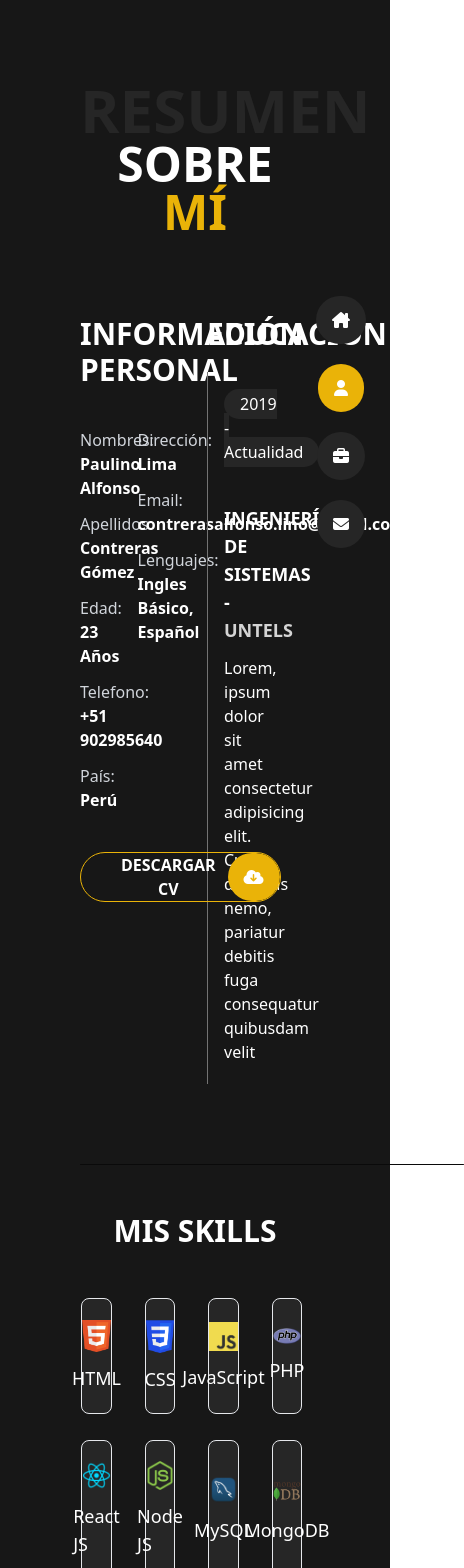
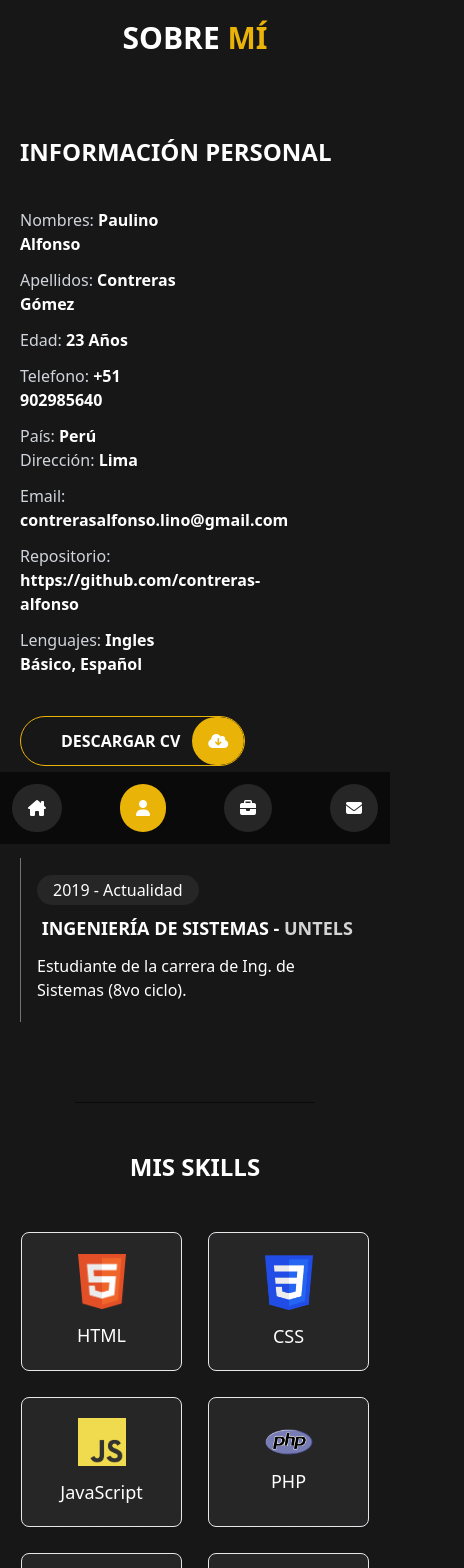
Before and after one commit to contreras-alfonso/portfolio, a React (Vite) app: page /profile in a window 390 px wide. Shown: the top 1568 px of the page, 464 px wide, since content can reach past the window. Built offline with nearby package versions, Linux system fonts and the light colour scheme; some icons are missing.

Commit message:
second - commit

```diff
--- a/index.html
+++ b/index.html
@@ -26,7 +26,7 @@
   >
     <title>Vite + React</title>
   </head>
-  <body class="">
+  <body class="bg-neutral-900">
     <div id="root"></div>
     <script type="module" src="/src/main.jsx"></script>
   </body>
--- a/src/components/ContenedorImgPortfolio.jsx
+++ b/src/components/ContenedorImgPortfolio.jsx
@@ -11,7 +11,7 @@ const ContenedorImgPortfolio = ({informacion,handleModalPortfolio}) => {
         <div className='group'>
             <div className='relative overflow-hidden'>
                 <img src={imagenPrincipal} alt="" className='rounded-2xl'/>
-                <button onClick={()=>{handleModalPortfolio(informacion)}} className="absolute h-full w-full bg-yellow-500/90 flex items-center justify-center -bottom-10 group-hover:bottom-0 opacity-0 group-hover:opacity-100 transition-all duration-700 text-white font-black text-3xl uppercase rounded-2xl">{nombre}</button>
+                <button onClick={()=>{handleModalPortfolio(informacion)}} className="absolute h-full w-full bg-yellow-500/90 flex items-center justify-center -bottom-10 group-hover:bottom-0 opacity-0 group-hover:opacity-100 transition-all duration-700 text-white font-black text-xl md:text-3xl uppercase rounded-2xl">{nombre}</button>
             </div>
         </div>
 
--- a/src/components/ModalPortfolio.jsx
+++ b/src/components/ModalPortfolio.jsx
@@ -25,7 +25,7 @@ export default function ModalPortfolio({modalPortfolio,setModalPortfolio,dataMod
           </Transition.Child>
 
           <div className="fixed inset-0 overflow-y-auto">
-            <div className="flex min-h-full items-center justify-center p-4 text-center">
+            <div className="flex min-h-full items-center justify-center p-3 md:p-4 text-center">
               <Transition.Child
                 as={Fragment}
                 enter="ease-out duration-300"
@@ -35,7 +35,7 @@ export default function ModalPortfolio({modalPortfolio,setModalPortfolio,dataMod
                 leaveFrom="opacity-100 scale-100"
                 leaveTo="opacity-0 scale-95"
               >
-                <Dialog.Panel className="w-4/5  h-fit transform overflow-hidden rounded-2xl bg-neutral-800 p-10 text-left align-middle shadow-xl transition-all">
+                <Dialog.Panel className="w-full md:w-11/12 lg:w-4/5  h-fit transform overflow-hidden rounded-2xl bg-neutral-800 p-5 md:p-10 text-left align-middle shadow-xl transition-all">
                   <Dialog.Title
                     as="h3"
                     className="uppercase text-center leading-6 text-yellow-500 font-black text-3xl"
--- a/src/components/Navigate.jsx
+++ b/src/components/Navigate.jsx
@@ -7,7 +7,7 @@ const Navigate = () => {
 
   return (
     <>
-        <nav className="flex flex-col items-center justify-center gap-5 absolute h-screen right-6 bottom-0 ">
+        <nav className="flex max-md:justify-between max-md:bg-neutral-950 md:flex-col items-center justify-center gap-5 fixed md:h-screen md:right-6 bottom-0 max-md:w-full max-md:p-3 z-50">
 
             <Link to={'/'} className="">
             <span className={`${pathname === '/' ? 'bg-yellow-500' : 'bg-neutral-800'} fa-solid fa-house-chimney  hover:bg-yellow-500 transition-all duration-300 rounded-full p-4 relative hover:z-20 text-white`}></span>
--- a/src/components/Skill.jsx
+++ b/src/components/Skill.jsx
@@ -3,10 +3,10 @@ import React from 'react'
 const Skill = ({nombre,imagen}) => {
   return (
     <>
-        <div className='w-10/12 border border-dashed rounded-lg transition-all duration-500 border-neutral-900 hover:border-white'>
+        <div className='border border-dashed rounded-lg transition-all duration-500 border-neutral-900 hover:border-white'>
             <div className='bg-neutral-800 rounded-lg border hover:translate-x-2 hover:-translate-y-2 transition-all duration-300 w-full h-full flex flex-col items-center justify-center gap-3 py-5 cursor-pointer'>
                 <img src={imagen} alt="logo javascript" className='w-12'/>
-                <p className='text-lg text-white'>{nombre}</p>
+                <p className='text-lg text-white text-center'>{nombre}</p>
             </div>
         </div>
     </>
--- a/src/index.css
+++ b/src/index.css
@@ -18,3 +18,49 @@
 ::-webkit-scrollbar-track {
   background-color: #262626;
 }
+
+
+@keyframes slide-in-bottom {
+  0% {
+    transform: translateY(40%);
+    opacity: 0;
+  }
+  100% {
+    transform: translateY(0);
+    opacity: 1;
+  }
+}
+
+@keyframes slide-in-top {
+  0% {
+    transform: translateY(-40%);
+    opacity: 0;
+  }
+  100% {
+    transform: translateY(0%);
+    opacity: 1;
+  }
+}
+
+@keyframes slide-in-right {
+  0% {
+    transform: translateX(-20%);
+    opacity: 0;
+  }
+  100% {
+    transform: translateY(0%);
+    opacity: 1;
+  }
+}
+
+.slide-in-bottom {
+  animation: slide-in-bottom 1s ease-out forwards;
+}
+
+.slide-in-top {
+  animation: slide-in-top 1s ease-out forwards;
+}
+
+.slide-in-right {
+  animation: slide-in-right 1s ease-out forwards;
+}
--- a/src/pages/Contact.jsx
+++ b/src/pages/Contact.jsx
@@ -11,16 +11,16 @@ const Contact = () => {
 
   return (
     <>
-      <section className="p-20 h-screen">
-        <p className="font-black text-6xl text-neutral-800 uppercase">Contacto</p>
-        <h1 className='font-black text-5xl text-white uppercase text-center'>Ponte en <span className='text-yellow-500'>Contacto</span></h1>
-        <div className='flex py-20'>
-          <div className='w-2/5 space-y-7'>
-            <p className="font-bold text-3xl text-white">DON'T BE SHY !</p>
-            <p className="text-white text-lg">No dudes en ponerte en contacto conmigo. Siempre estoy abierto a discutir nuevos proyectos, ideas y oportunidades.</p>
+      <section className="p-5 md:p-20 slide-in-top">
+        <p className="font-black text-4xl md:text-6xl text-neutral-800 uppercase max-sm:hidden">Contacto</p>
+        <h1 className='font-black text-3xl md:text-5xl text-white uppercase text-center'>Ponte en <span className='text-yellow-500'>Contacto</span></h1>
+        <div className='flex gap-10 flex-col lg:flex-row pt-10 pb-20 md:py-20'>
+          <div className='lg:w-2/5 space-y-7'>
+            <p className="font-bold text-3xl text-white uppercase">Siéntete libre de hablar</p>
+            <p className="text-white text-lg">No dudes ponerte en contacto conmigo. Siempre estoy abierto a discutir nuevos proyectos, ideas y oportunidades.</p>
 
             <div className="space-y-5">
-              <div className="flex items-center gap-3">
+              <div className="flex  items-center gap-3">
                 <i className="fa-solid fa-circle-phone text-4xl text-yellow-500"></i>
                 <div>
                   <p className="uppercase font-bold text-neutral-300 text-lg">Teléfono</p>
@@ -32,7 +32,7 @@ const Contact = () => {
                 <i className="fa-solid fa-envelopes text-3xl text-yellow-500"></i>
                 <div>
                   <p className="uppercase font-bold text-neutral-300 text-lg">Email</p>
-                  <p className=" text-white">contrerasalfonso.lino@gmail.com</p>
+                  <a href="mailto:contrerasalfonso.lino@gmail.com" className="text-white hover:text-yellow-500">contrerasalfonso.lino@gmail.com</a>
                 </div>
               </div>
 
@@ -40,15 +40,15 @@ const Contact = () => {
                 <i className="fa-brands fa-github text-4xl text-yellow-500"></i>
                 <div>
                   <p className="uppercase font-bold text-neutral-300 text-lg">GitHub</p>
-                  <p className=" text-white">https://github.com/contreras-alfonso</p>
+                  <a href="https://github.com/contreras-alfonso" target="_blank" className=" text-white hover:text-yellow-500">https://github.com/contreras-alfonso</a>
                 </div>
               </div>
             </div>
 
           </div>
 
-          <div  className='w-3/5 space-y-7 px-20'>
-            <div className='flex items-center gap-5'>
+          <div  className='lg:w-3/5 space-y-7 lg:px-20'>
+            <div className='flex flex-col lg:flex-row items-center gap-5'>
               <input type="text" placeholder='Tu nombre' className='w-full border border-neutral-800 focus:outline-none focus:border-yellow-500 bg-neutral-800 text-white rounded-full py-3 px-5'/>
               <input type="email" placeholder='Tu email' className='w-full border border-neutral-800 focus:outline-none focus:border-yellow-500 bg-neutral-800 text-white rounded-full py-3 px-5'/>
             </div>
--- a/src/pages/Home.jsx
+++ b/src/pages/Home.jsx
@@ -1,4 +1,5 @@
 import { useState } from "react"
+import { Link } from "react-router-dom";
 
 const Home = () => {
 
@@ -6,26 +7,26 @@ const Home = () => {
 
   return (
     <div className='flex items-center justify-center h-screen'>
-        <div className="w-2/5 top-0 left-0 h-full bg-gradient-to-r from-yellow-500 to-neutral-900 transform origin-bottom-left skew-x-12">
-            <p className="">hola mundo</p>
+        <div className="max-md:hidden md:w-1/5 xl:w-2/5 top-0 left-0 h-full bg-gradient-to-r from-yellow-500 to-neutral-900 transform origin-bottom-left skew-x-12">
+
         </div>
 
-        <div className="space-y-8 w-3/5 px-40">
+        <div className="max-md:w-full md:w-4/5 xl:w-3/5 px-5 md:px-40 space-y-8 max-sm:text-center slide-in-bottom">
             <div>
-                <h1 className='text-yellow-500 font-black text-6xl'>
-                    <i className="fa-solid fa-horizontal-rule text-2xl"></i>{' '}
+                <h1 className='text-yellow-500 font-black text-5xl md:text-6xl'>
+                    <i className="fa-solid fa-horizontal-rule text-base md:text-2xl max-sm:hidden"></i>{' '}
                     Soy Alfonso Contreras.
                 </h1>
-                <h2 className='text-white font-black text-6xl'>Desarrollador Web</h2>
+                <h2 className='text-white font-black text-4xl md:text-6xl'>Desarrollador Web</h2>
             </div>
-            <p className='text-white text-lg'>I'm a Tunisian based web designer & front‑end developer focused on crafting clean & user‑friendly experiences, I am passionate about building excellent software that improves the lives of those around me.</p>
-            <button className="font-semibold  border border-yellow-500 rounded-full relative inline-flex items-center justify-start overflow-hidden transition-all group">
+            <p className='text-white text-lg'>Hola, soy un estudiante de Ing. de Sistemas, en busca de prácticas pre-profesionales, con el fin de poder aplicar y afianzar mis habilidades en el campo del desarrollo web.</p>
+            <Link to={'/profile'} className="font-semibold  border border-yellow-500 rounded-full relative inline-flex items-center justify-start overflow-hidden transition-all group">
                 <span className="w-0 rounded bg-yellow-500 absolute ease-out duration-500 transition-all group-hover:w-full group-hover:h-full z-1"></span>
                 <span className=" text-white w-full group-hover:text-white z-10 pl-10 pr-3 uppercase">
                 Más sobre mí {''}
                 </span>
                 <span className="fa-solid fa-arrow-right bg-yellow-500 rounded-full p-4 relative hover:z-20 text-white"></span>
-            </button>
+            </Link>
         </div>
     </div>
   )
--- a/src/pages/Profile.jsx
+++ b/src/pages/Profile.jsx
@@ -7,13 +7,14 @@ const Profile = () => {
 
   return (
     <>
-    <section className="p-20">
-        <p className="font-black text-6xl text-neutral-800 uppercase">Resumen</p>
-        <h1 className='font-black text-5xl text-white uppercase text-center'>Sobre <span className='text-yellow-500'>Mí</span></h1>
-        <div className="flex py-20">
-          <div className="w-1/2">
-            <h2 className='font-bold text-3xl text-white uppercase'>Información Personal</h2>
-            <div className="flex py-10">
+    <section className="p-5 md:p-20">
+      <div className="slide-in-top">
+        <p className="font-black text-4xl md:text-6xl text-neutral-800 uppercase max-sm:hidden">Resumen</p>
+        <h1 className='font-black text-3xl md:text-5xl text-white uppercase text-center'>Sobre <span className='text-yellow-500'>Mí</span></h1>
+        <div className="flex flex-col gap-10 xl:flex-row py-20">
+          <div className="xl:w-1/2">
+            <h2 className='font-bold text-2xl md:text-3xl text-white uppercase'>Información Personal</h2>
+            <div className="flex max-sm:flex-col py-10">
               <div className="w-1/2 space-y-3">
                 <p className='text-gray-300'>Nombres: <span className='text-white font-semibold'>Paulino Alfonso</span></p>
                 <p className='text-gray-300'>Apellidos: <span className='text-white font-semibold'>Contreras Gómez</span></p>
@@ -24,39 +25,40 @@ const Profile = () => {
 
               <div className="w-1/2 space-y-3">
                 <p className='text-gray-300'>Dirección: <span className='text-white font-semibold'>Lima</span></p>
-                <p className='text-gray-300'>Email: <span className='text-white font-semibold'>contrerasalfonso.lino@gmail.com</span></p>
+                <p className='text-gray-300'>Email: <a href="mailto:contrerasalfonso.lino@gmail.com" className='text-white font-semibold hover:text-yellow-500'>contrerasalfonso.lino@gmail.com</a></p>
+                <p className='text-gray-300'>Repositorio: <a href="https://github.com/contreras-alfonso" target="_blank" className='text-white font-semibold hover:text-yellow-500'>https://github.com/contreras-alfonso</a></p>
                 <p className='text-gray-300'>Lenguajes: <span className='text-white font-semibold'>Ingles Básico, Español</span></p>
               </div>
             </div>
 
 
-            <button className="font-semibold  border border-yellow-500 rounded-full relative inline-flex items-center justify-start overflow-hidden transition-all   group">
+            <a href="/src/docs/CV Paulino Alfonso Contreras Gómez.pdf" download className="font-semibold cursor-pointer border border-yellow-500 rounded-full relative inline-flex items-center justify-start overflow-hidden transition-all   group">
               <span className="w-0 rounded bg-yellow-500 absolute ease-out duration-500 transition-all group-hover:w-full group-hover:h-full z-1"></span>
               <span className=" text-white w-full group-hover:text-white z-10 pl-10 pr-3 uppercase">
               Descargar CV {''}
               </span>
               <span className="fa-sharp fa-solid fa-cloud-arrow-down bg-yellow-500 rounded-full p-4 relative hover:z-20 text-white"></span>
-            </button>
+            </a>
           </div>
 
-          <div className="w-1/2 px-3">
-            <h2 className='font-bold text-3xl text-white uppercase mb-5'>Educación</h2>
+          <div className="xl:w-1/2 ">
+            <h2 className='font-bold text-2xl md:text-3xl text-white uppercase mb-5'>Educación</h2>
             <div className="border-l border-neutral-500 p-4 space-y-3 py-5">
               <span className="bg-neutral-800 text-white px-4 py-1 rounded-full">2019 - Actualidad</span>
               <p className="uppercase text-white font-bold text-lg"><i className="fa-solid fa-badge-check text-yellow-500"></i> Ingeniería de sistemas - <span className="text-neutral-300">Untels</span></p>
-              <p className="text-white">Lorem, ipsum dolor sit amet consectetur adipisicing elit. Culpa ducimus nemo, pariatur debitis fuga consequatur quibusdam velit</p>
+              <p className="text-white">Estudiante de la carrera de Ing. de Sistemas (8vo ciclo).</p>
             </div>
 
           </div>
         </div>
+        </div>
+
+        <hr className="w-60 md:w-96 h-0   border-1 border-neutral-950 rounded mx-auto"/>
 
 
-        <hr className="w-96 h-0   border-1 border-neutral-950 rounded mx-auto"/>
-
-
-        <div>
-          <h2 className='font-bold text-3xl text-white uppercase text-center my-12'>Mis Skills</h2>
-          <div className="grid grid-cols-4 gap-6">
+        <div className="max-md:pb-20 slide-in-bottom">
+          <h2 className='font-bold text-2xl md:text-3xl text-white uppercase text-center my-12'>Mis Skills</h2>
+          <div className="grid max-sm:grid-cols-[repeat(auto-fit,minmax(120px,1fr))] md:grid-cols-[repeat(auto-fit,minmax(170px,1fr))] gap-6">
             { skills.map(e=>(
               <Skill key={e.id} nombre={e.nombre} imagen={e.imagen}/>
             )) }
```
Also changed, not shown: src/pages/Portfolio.jsx (+4 -4 lines), 1 other file (tests, documents, lock files or other folders).
